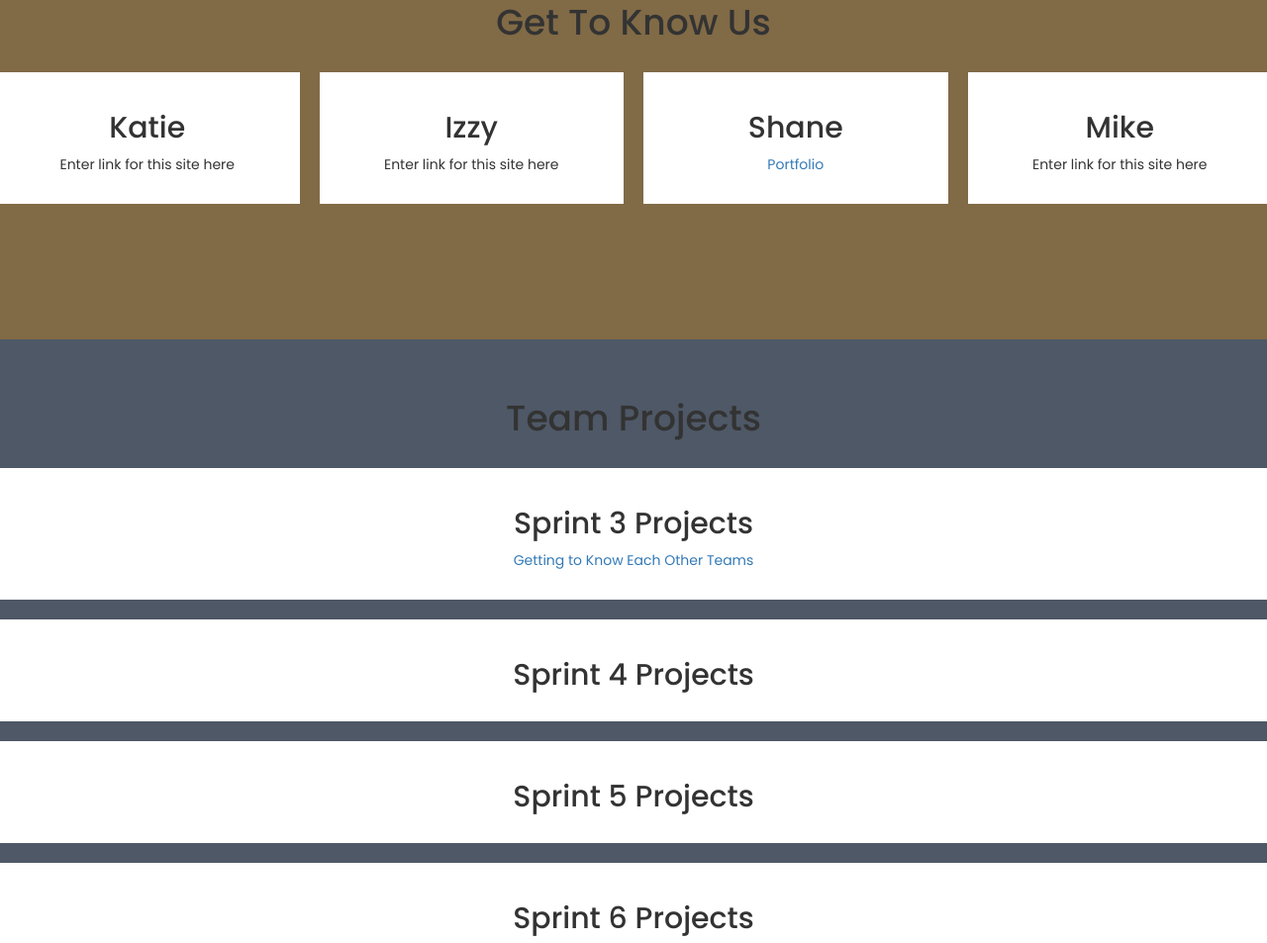
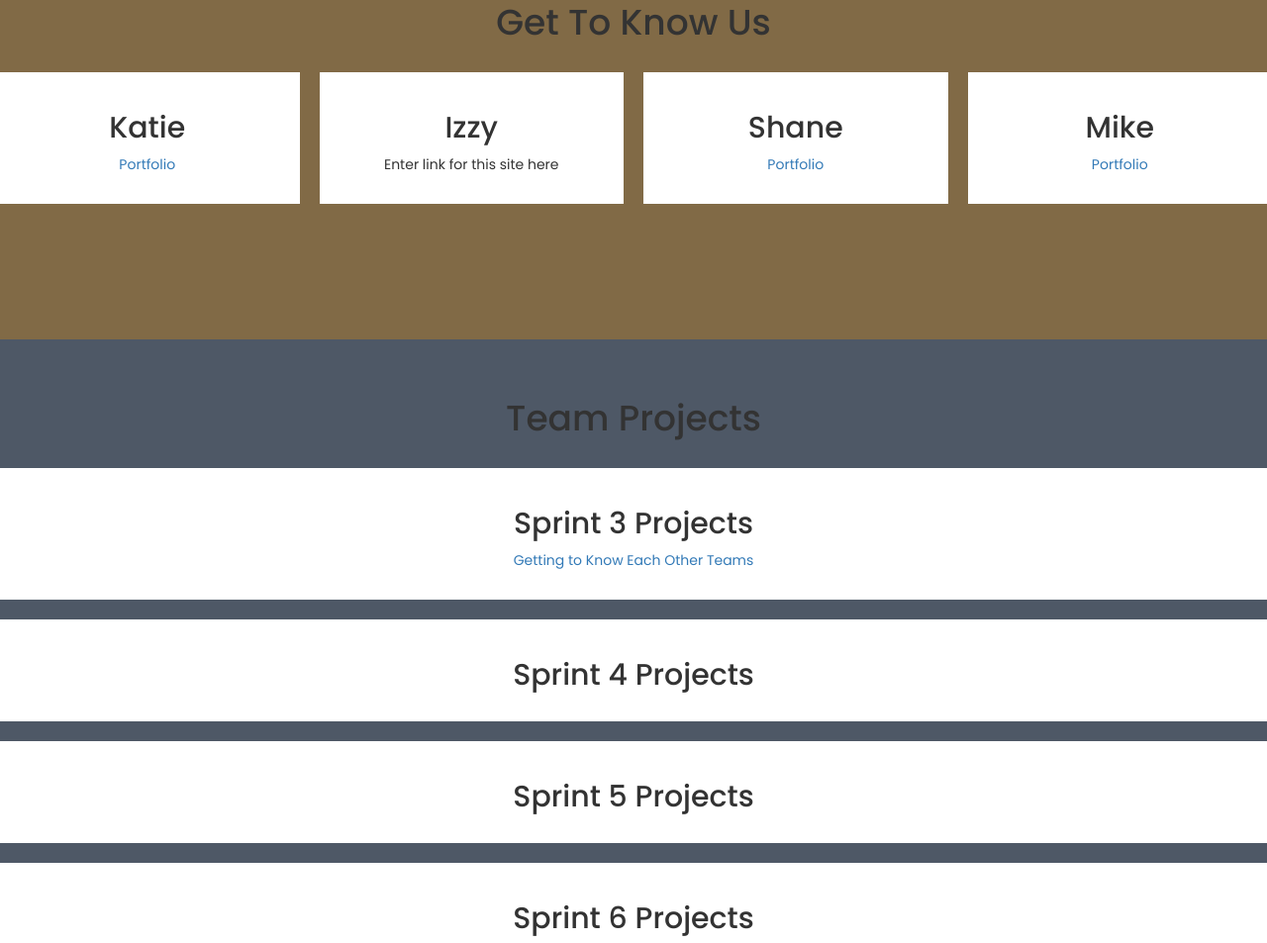
Before and after one commit to Izzat-Hasan/Treemap, a plain HTML site: page index.html in a window 1280 px wide. Shown: the part 958-1911 px from the top of the page at 99% size. Drawn offline with nearby package versions, Linux system fonts and the light colour scheme.

Commit message:
added all links except Mike's portfolio and Katie's GTKY

```diff
--- a/index.html
+++ b/index.html
@@ -35,7 +35,7 @@
             <map name="workmap">
             <!--for coords, we just need to find top left + bottom right corner of a rectangle with each of us in the pic(respectively), href is your GTKY page-->
             <!--Izzy-->
-            <area shape="rect" coords="160,50,215,100" href="https://www.epicgames.com/fortnite/en-US/home">
+            <area shape="rect" coords="160,50,215,100" href="https://white-rock-033d67010.azurestaticapps.net/">
             <!--Katie-->
             <area shape="rect" coords="145,170,220,290" href="https://www.epicgames.com/fortnite/en-US/home">
             <!--Mike-->
@@ -53,7 +53,7 @@
               <div class="card">
                 <h2>Katie</h2>
                 <ul>
-                    <li>Enter link for this site here</li>
+                    <a href="https://final-portfolio-node-kk.azurewebsites.net/">Portfolio</a>
                 </ul>
               </div>
             </div>
@@ -77,7 +77,7 @@
               <div class="card">
                 <h2>Mike</h2>
                 <ul>
-                    <li>Enter link for this site here</li>
+                    <a href="">Portfolio</a>
                 </ul>
               </div>
             </div>
```
